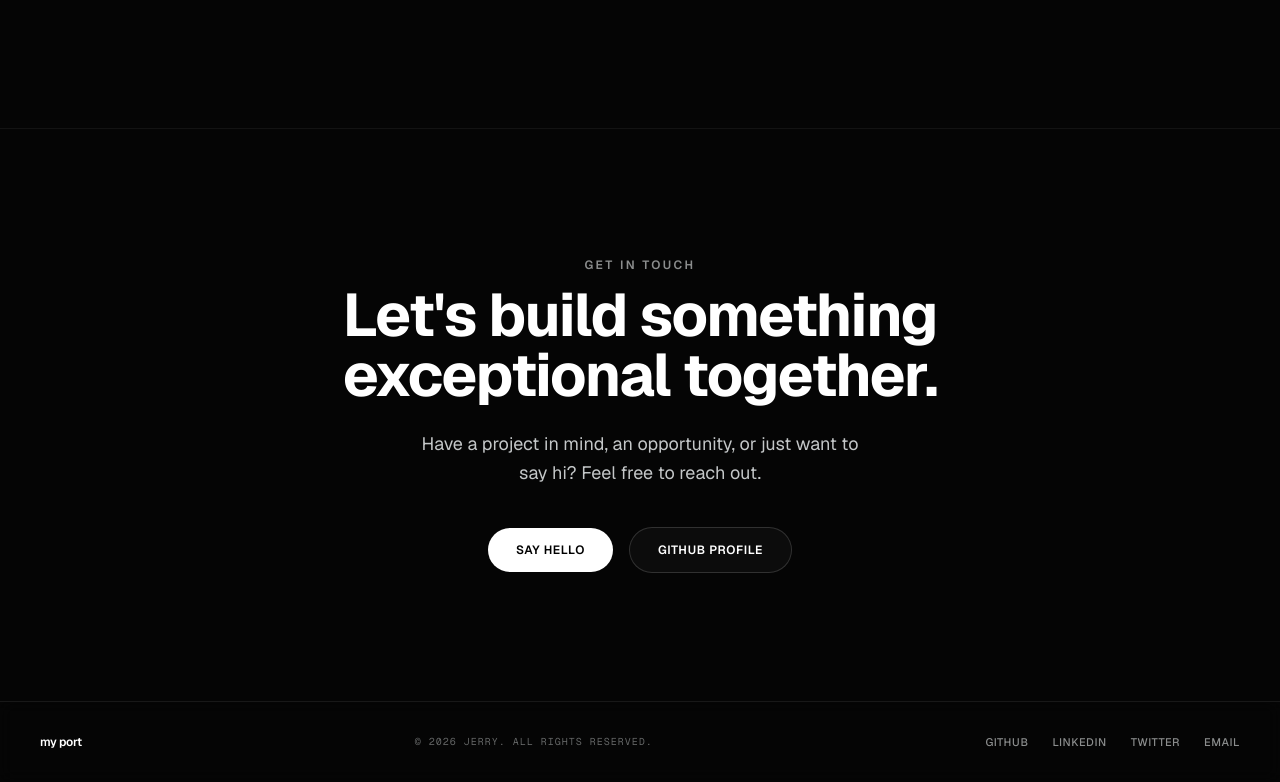
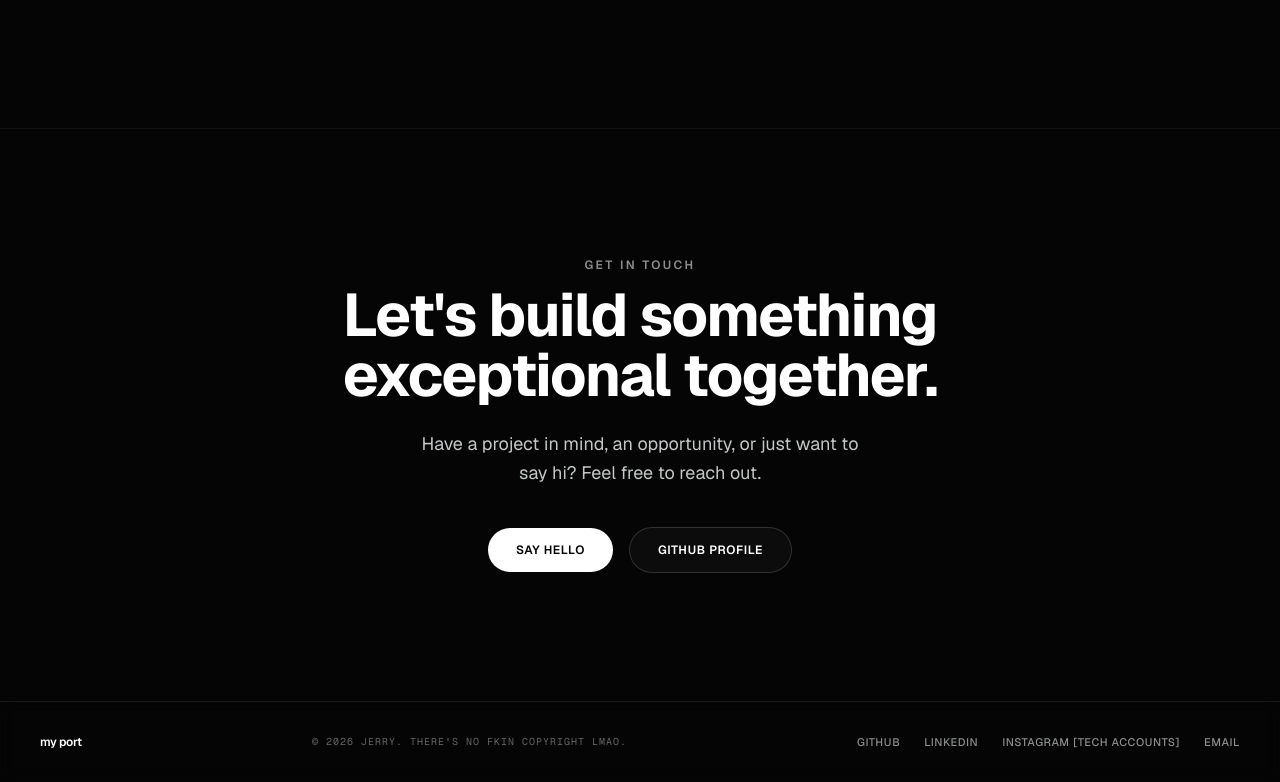
Before and after one commit to richiedavie/nextportjs, a Next.js app: page / in a window 1280 px wide. Shown: the part 7647-8429 px from the top of the page. Built offline with nearby package versions, Linux system fonts and the light colour scheme.

Commit message:
adding a link

```diff
--- a/components/layout/SiteFooter.tsx
+++ b/components/layout/SiteFooter.tsx
@@ -1,14 +1,13 @@
-import React from "react";
 import Link from "next/link";
 
 export function SiteFooter() {
   const currentYear = new Date().getFullYear();
 
   const socialLinks = [
-    { label: "Github", href: "https://github.com" },
-    { label: "LinkedIn", href: "https://linkedin.com" },
-    { label: "Twitter", href: "https://twitter.com" },
-    { label: "Email", href: "mailto:hello@example.com" },
+    { label: "Github", href: "https://github.com/richiedavie" },
+    { label: "LinkedIn", href: "https://www.linkedin.com/in/jeremy-mauretz-603871401/" },
+    { label: "Instagram [Tech Accounts]", href: "https://www.instagram.com/jerryarchlinux/" },
+    { label: "Email", href: "jusjeremy64@gmail.com" },
   ];
 
   return (
@@ -24,7 +23,7 @@ export function SiteFooter() {
 
         {/* Copyright / Metadata */}
         <div className="uppercase tracking-widest font-mono text-[10px] text-[#c4c7c8]/50">
-          &copy; {currentYear} Jerry. All rights reserved.
+          &copy; {currentYear} Jerry. there's no fkin copyright lmao.
         </div>
 
         {/* Social Links */}
```
